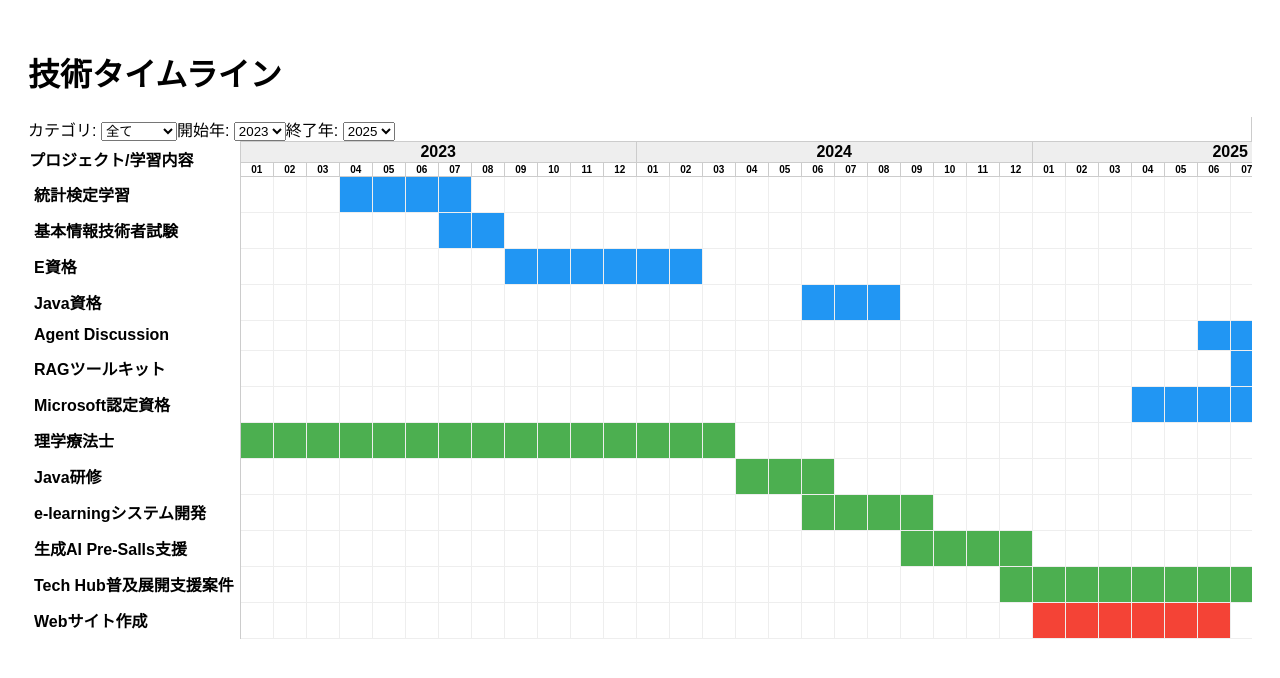
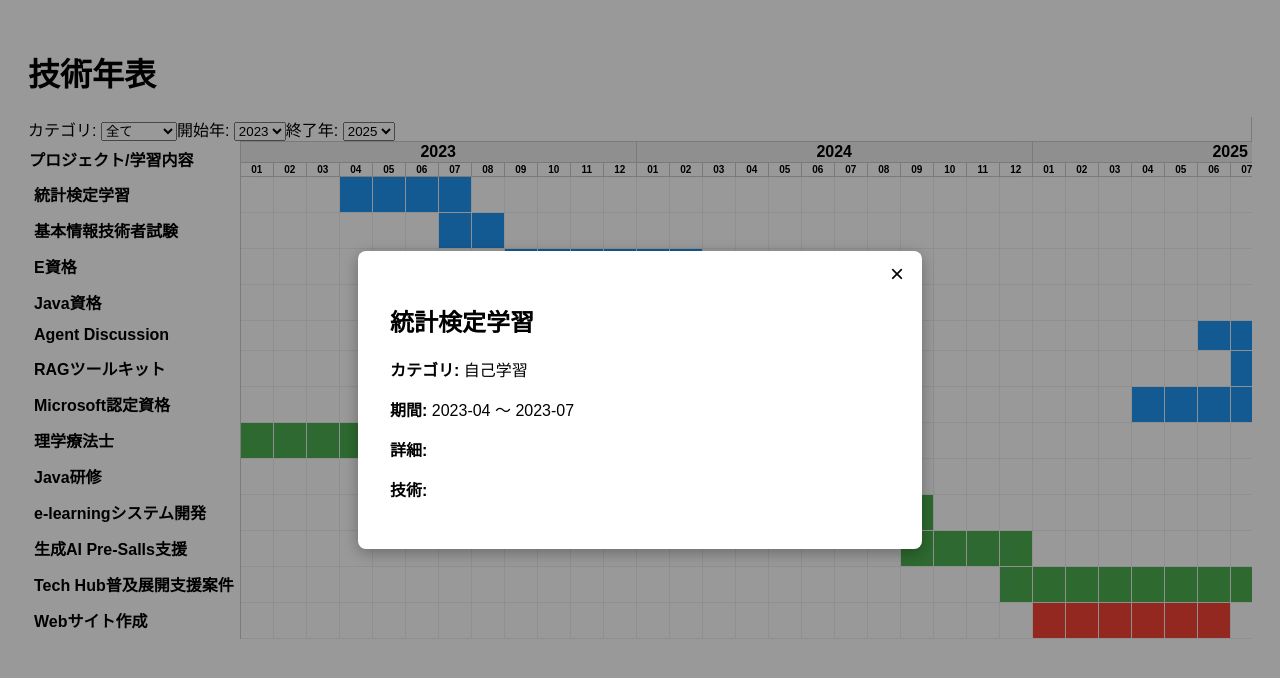
Before and after one commit to kazuki-saito803/TechHistory, a React (Vite) app in the folder app/: page / in a window 1280 px wide. Both pictures are taken after a click on the element 355 px from the left and 194 px from the top of the page. Shown: the top 678 px of the page. Built offline with nearby package versions, Linux system fonts and the light colour scheme.

Commit message:
create modal function

```diff
--- a/app/src/App.tsx
+++ b/app/src/App.tsx
@@ -4,7 +4,7 @@ import Timeline from "./components/Timeline.tsx";
 const App: React.FC = () => {
   return (
     <div style={{ padding: "20px" }}>
-      <h1>技術タイムライン</h1>
+      <h1>技術年表</h1>
       <Timeline />
     </div>
   );
--- /dev/null
+++ b/app/src/components/ModalWindow.tsx
@@ -0,0 +1,38 @@
+// src/components/ModalWindow.tsx
+import React from "react";
+import "../css/ModalWindow.css";
+import type { TimelineItem } from "../types";
+
+type ModalProps = {
+  isOpen: boolean;
+  onClose: () => void;
+  project: TimelineItem | null;
+};
+
+export const Modal: React.FC<ModalProps> = ({ isOpen, onClose, project }) => {
+  if (!isOpen || !project) return null;
+
+  const handleOverlayClick = (e: React.MouseEvent<HTMLDivElement>) => {
+    // モーダル外（オーバーレイ）をクリックしたら閉じる
+    if (e.target === e.currentTarget) {
+      onClose();
+    }
+  };
+
+  return (
+    <div className="modal-overlay" onClick={handleOverlayClick}>
+      <div className="modal-window">
+        <button className="modal-close" onClick={onClose}>
+          ×
+        </button>
+        <div className="modal-content">
+          <h2>{project.title}</h2>
+          <p><strong>カテゴリ:</strong> {project.category}</p>
+          <p><strong>期間:</strong> {project.start} ～ {project.end}</p>
+          <p><strong>詳細:</strong> {project.description}</p>
+          <p><strong>技術:</strong> {project.techStack?.join(", ")}</p>
+        </div>
+      </div>
+    </div>
+  );
+};
--- a/app/src/components/Timeline.tsx
+++ b/app/src/components/Timeline.tsx
@@ -1,5 +1,7 @@
 import React, { useState } from "react";
 import { timelineData } from "../data/TimelineData.ts";
+import { Modal } from "../components/ModalWindow.tsx";
+import type { TimelineItem } from "../types";
 import "../css/Timeline.css";
 
 const categoryColors: { [key: string]: string } = {
@@ -26,6 +28,8 @@ const generateMonthLabels = (start: number, end: number) => {
 };
 
 const Timeline: React.FC = () => {
+    const [modalOpen, setModalOpen] = useState(false);
+    const [selectedProject, setSelectedProject] = useState<TimelineItem | null>(null);
     const categories = Array.from(new Set(timelineData.map((item) => item.category)));
 
     const [selectedCategory, setSelectedCategory] = useState("全て");
@@ -34,6 +38,11 @@ const Timeline: React.FC = () => {
 
     const visibleYears = Array.from({ length: endYear - startYear + 1 }, (_, i) => startYear + i);
     const visibleMonths = generateMonthLabels(startYear, endYear);
+
+    const handleClick = (project: TimelineItem) => {
+        setSelectedProject(project);
+        setModalOpen(true);
+    };
 
 
     const filteredData = timelineData.filter((item) => {
@@ -135,11 +144,7 @@ const Timeline: React.FC = () => {
                             height: 20,
                             }}
                             title={isActive ? `${item.title} (${item.category})` : ""}
-                            onClick={() => {
-                            if (isActive) {
-                                alert(`プロジェクト: ${item.title}\nカテゴリ: ${item.category}\n期間: ${item.start}〜${item.end}\nスキル: ${item.skill}\nその他: ${item.other}`);
-                            }
-                            }}
+                            onClick={isActive ? () => handleClick(item) : undefined}
                         />
                         );
                     })}
@@ -147,6 +152,13 @@ const Timeline: React.FC = () => {
                 ))}
             </tbody>
         </table>
+        {modalOpen && selectedProject && (
+        <Modal
+            isOpen={modalOpen}
+            onClose={() => setModalOpen(false)}
+            project={selectedProject}
+        />
+        )}
     </div>
   );
 };
--- /dev/null
+++ b/app/src/css/ModalWindow.css
@@ -0,0 +1,39 @@
+/* src/css/Modal.css */
+.modal-overlay {
+    position: fixed;
+    top: 0;
+    left: 0;
+    width: 100vw;
+    height: 100vh;
+    background: rgba(0, 0, 0, 0.4); /* ← 背景を非活性に */
+    display: flex;
+    align-items: center;
+    justify-content: center;
+    z-index: 9999;
+  }
+
+  .modal-window {
+    background: white;
+    padding: 2rem;
+    border-radius: 8px;
+    width: 90%;
+    max-width: 500px;
+    max-height: 80%;
+    overflow-y: auto;
+    position: relative;
+    box-shadow: 0 4px 16px rgba(0, 0, 0, 0.3);
+  }
+
+  .modal-close {
+    position: absolute;
+    top: 8px;
+    right: 12px;
+    font-size: 1.5rem;
+    background: none;
+    border: none;
+    cursor: pointer;
+  }
+
+  .modal-content {
+    margin-top: 1rem;
+  }
--- a/app/src/data/TimelineData.ts
+++ b/app/src/data/TimelineData.ts
@@ -1,11 +1,4 @@
-export interface TimelineItem {
-    title: string;
-    category: string;
-    start: string;
-    end: string;
-    skill: string;
-    other: string;
-}
+import type { TimelineItem } from "../types";
 
 export const timelineData: TimelineItem[] = [
     {
@@ -13,103 +6,103 @@ export const timelineData: TimelineItem[] = [
         category: "自己学習",
         start: "2023-04",
         end: "2023-07",
-        skill: "statistics, python, pandas, scipy, matplotlib, numpy",
-        other: ""
+        description: "",
+        techStack: []
     },
     {
         title: "基本情報技術者試験",
         category: "自己学習",
         start: "2023-07",
         end: "2023-08",
-        skill: "",
-        other: ""
+        description: "",
+        techStack: []
     },
     {
         title: "E資格",
         category: "自己学習",
         start: "2023-09",
         end: "2024-02",
-        skill: "",
-        other: ""
+        description: "",
+        techStack: []
     },
     {
         title: "Java資格",
         category: "自己学習",
         start: "2024-06",
         end: "2024-08",
-        skill: "",
-        other: ""
+        description: "",
+        techStack: []
     },
     {
         title: "Agent Discussion",
         category: "自己学習",
         start: "2025-06",
         end: "2025-07",
-        skill: "",
-        other: ""
+        description: "",
+        techStack: []
     },
     {
         title: "RAGツールキット",
         category: "自己学習",
         start: "2025-07",
         end: "2025-08",
-        skill: "",
-        other: "現在開発中"
+        description: "",
+        techStack: []
     },
     {
         title: "Microsoft認定資格",
         category: "自己学習",
         start: "2025-04",
         end: "2025-08",
-        skill: "",
-        other: ""
+        description: "",
+        techStack: []
     },
     {
         title: "理学療法士",
         category: "本業",
         start: "2021-04",
         end: "2024-03",
-        skill: "",
-        other: ""
+        description: "",
+        techStack: []
     },
     {
         title: "Java研修",
         category: "本業",
         start: "2024-04",
         end: "2024-06",
-        skill: "",
-        other: ""
+        description: "",
+        techStack: []
     },
     {
         title: "e-learningシステム開発",
         category: "本業",
         start: "2024-06",
         end: "2024-09",
-        skill: "",
-        other: ""
+        description: "",
+        techStack: []
     },
     {
         title: "生成AI Pre-Salls支援",
         category: "本業",
         start: "2024-09",
         end: "2024-12",
-        skill: "",
-        other: ""
+        description: "",
+        techStack: []
     },
     {
         title: "Tech Hub普及展開支援案件",
         category: "本業",
         start: "2024-12",
         end: "2025-09",
-        skill: "",
-        other: ""
+        description: "",
+        techStack: []
     },
     {
         title: "Webサイト作成",
         category: "副業",
         start: "2025-01",
         end: "2025-06",
-        skill: "",
-        other: ""
+        description: "",
+        techStack: []
     }
 ];
--- /dev/null
+++ b/app/src/types/index.ts
@@ -0,0 +1,8 @@
+export type TimelineItem = {
+    title: string;
+    category: string;
+    start: string;
+    end: string;
+    description: string;
+    techStack: string[];
+  };
```
Lines whose indentation alone changed are shown as unchanged.
